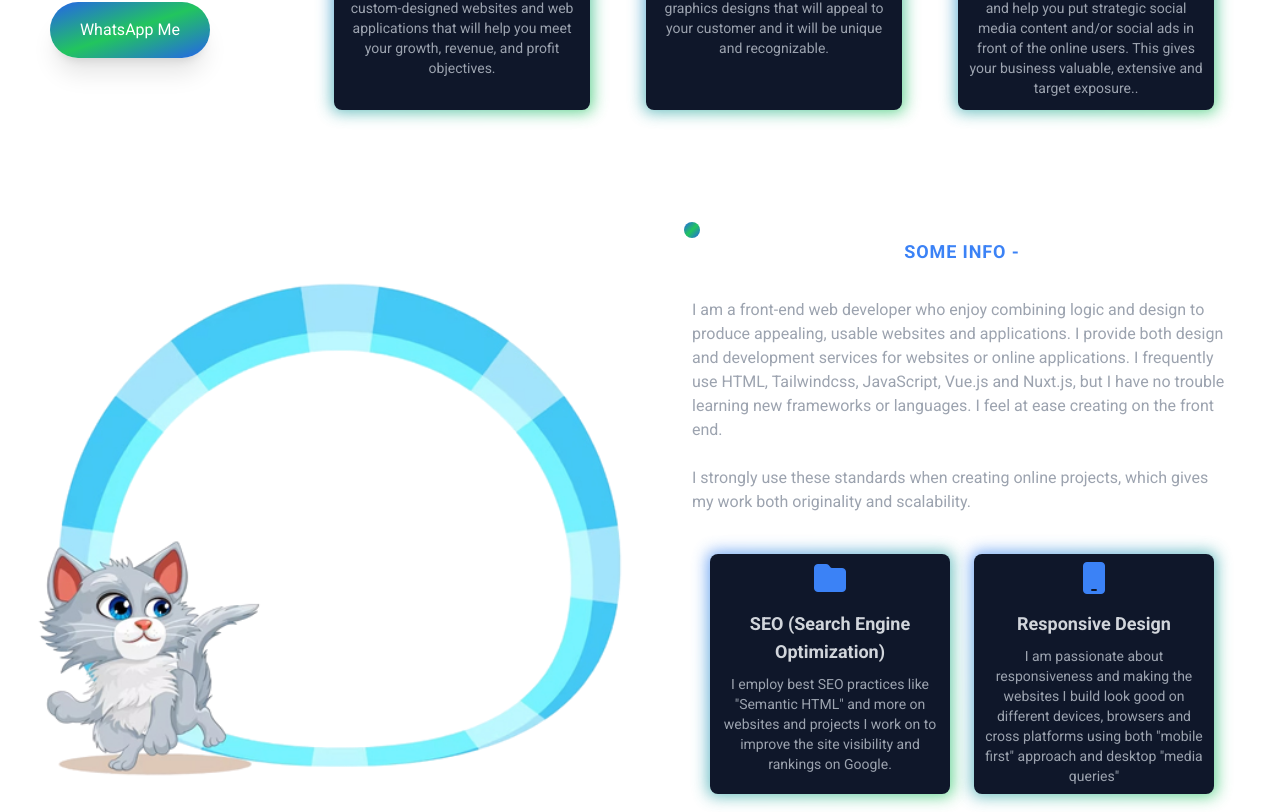
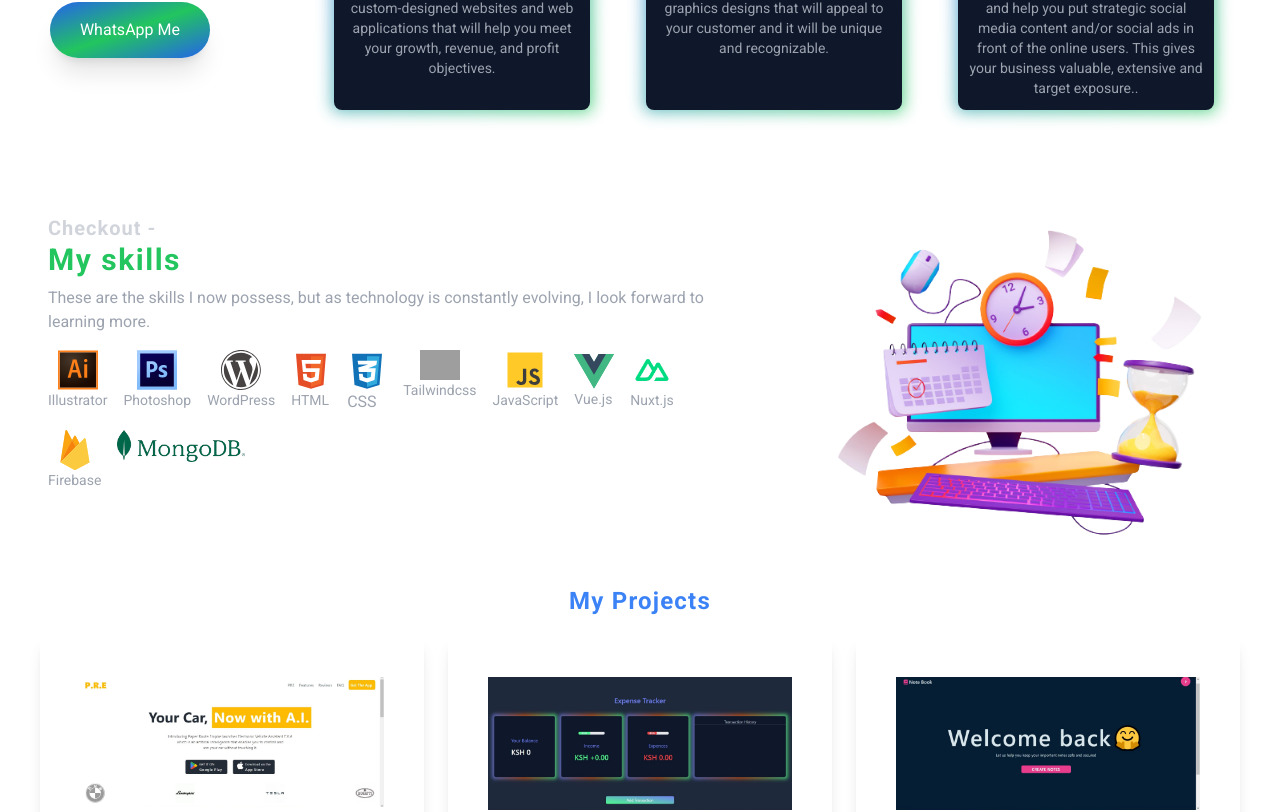
Before and after one commit to Paulhakeem/portfolio, a Vue app: page /portfolio in a window 1280 px wide. Shown: the part 720-1532 px from the top of the page. Built offline with nearby package versions, Linux system fonts and the light colour scheme; grey boxes are pictures that could not be loaded; a web font is replaced by a local one.

Commit message:
deleting some components

```diff
--- a/src/components/More.vue
+++ b/src/components/More.vue
@@ -1,8 +1,10 @@
 <script setup>
 import MySkills from "./MySkills.vue";
+
 </script>
 <template>
-  <div
+  <main>
+    <div
     class="text-center pt-28 flex space-y-8 space-x-4 flex-wrap justify-center items-center m-auto"
   >
     <div id="moreheading" class="space-y-4 text-left">
@@ -75,74 +77,6 @@ import MySkills from "./MySkills.vue";
       </div>
     </div>
   </div>
-
-  <div id="large" class="grid md:grid-cols-2 my-6 gap-2 text-center mt-28">
-    <div class="ml-6 rounded-full justify-center">
-      <img src="../assets/cat.png" alt="" class="profile w-full" />
-    </div>
-
-    <div class="ml-10 mr-10 text-center select-none">
-      <div class="bg-gradient-to-tl from-blue-600 via-green-500 to-blue-600 h-4 w-4 rounded-full justify-center"></div>
-      <p
-        class="text-lg font-sans font-semibold text-blue-500 uppercase tracking-wider"
-      >
-        Some Info -
-      </p>
-      <div id="more" class="pt-8 px-2">
-        <p class="text-left text-gray-400">
-          I am a front-end web developer who enjoy combining
-          logic and design to produce appealing, usable websites and
-          applications. I provide both design and development services for
-          websites or online applications. I frequently use HTML, Tailwindcss,
-          JavaScript, Vue.js and Nuxt.js, but I have no trouble learning new frameworks
-          or languages. I feel at ease creating on the front end.
-        </p>
-        <br />
-        <p class="text-left text-gray-400">
-          I strongly use these standards when creating online projects, which
-          gives my work both originality and scalability.
-        </p>
-      </div>
-
-      <div class="flex flex-wrap justify-center text-center pt-10 gap-6">
-
-  <div class="relative">
-        <div
-          class="absolute -inset-0.5 rounded-md bg-gradient-to-br from-blue-500 via-ogray-500 to-green-500 opacity-75 blur"
-        ></div>
-        <div
-          class="relative h-60 w-60 items-center justify-center rounded-lg bg-slate-900 text-slate-300"
-        >
-        <i class="fa-solid fa-folder text-blue-500 fa-2x pt-2 mb-4"></i>
-          <p class="text-lg font-sans font-semibold text-gray-300">
-            SEO (Search Engine Optimization)
-          </p>
-          <p class="text-sm pt-2 ml-2 mr-2 text-gray-400">
-            I employ best SEO practices like "Semantic HTML" and more on
-            websites and projects I work on to improve the site visibility and
-            rankings on Google.
-          </p>
-        </div>
-      </div>
-
-         <div class="relative">
-        <div
-          class="absolute -inset-0.5 rounded-md bg-gradient-to-br from-blue-500 via-ogray-500 to-green-500 opacity-75 blur"
-        ></div>
-        <div
-          class="relative h-60 w-60 items-center justify-center rounded-lg bg-slate-900 text-slate-300"
-        >
-        <i class="fa-solid fa-mobile text-blue-500 fa-2x pt-2 mb-4"></i>
-          <p class="text-lg font-sans font-semibold text-gray-300">Responsive Design</p>
-          <p class="text-sm pt-2 ml-2 mr-2 text-gray-400">
-            I am passionate about responsiveness and making the websites I build
-            look good on different devices, browsers and cross platforms using
-            both "mobile first" approach and desktop "media queries"
-          </p>
-        </div>
-      </div>
-      </div>
-    </div>
-  </div>
   <MySkills />
+  </main>
 </template>
--- a/src/components/MySkills.vue
+++ b/src/components/MySkills.vue
@@ -4,7 +4,7 @@ import Projects from "./Projects.vue";
 <template>
   <div
     id="skills"
-    class="flex justify-center my-6 px-6 gap-12 mt-20 select-none"
+    class="flex justify-center my-6 px-6 gap-12 pt-20 select-none"
   >
     <div class="mx-6">
       <div id="moreheading">
```
